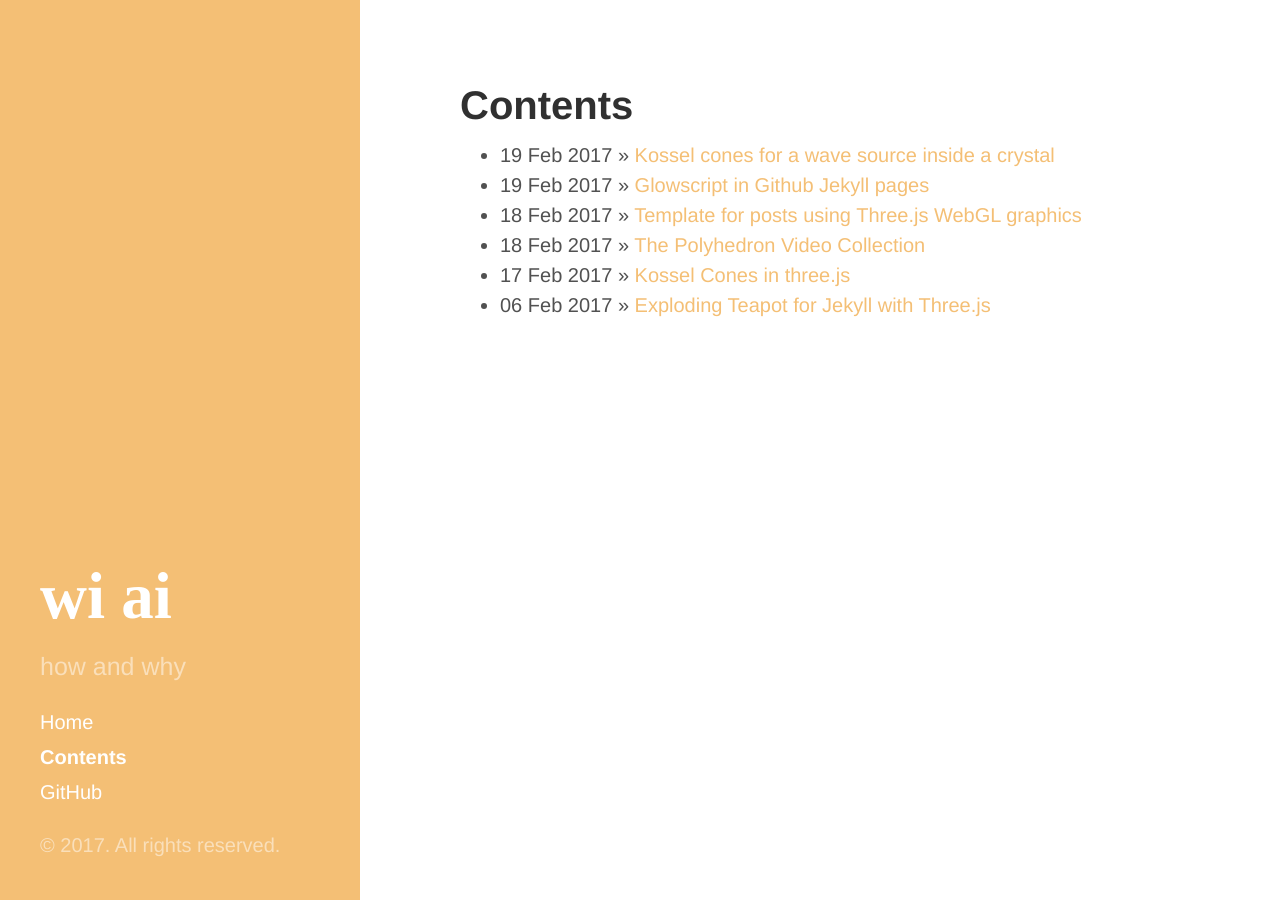
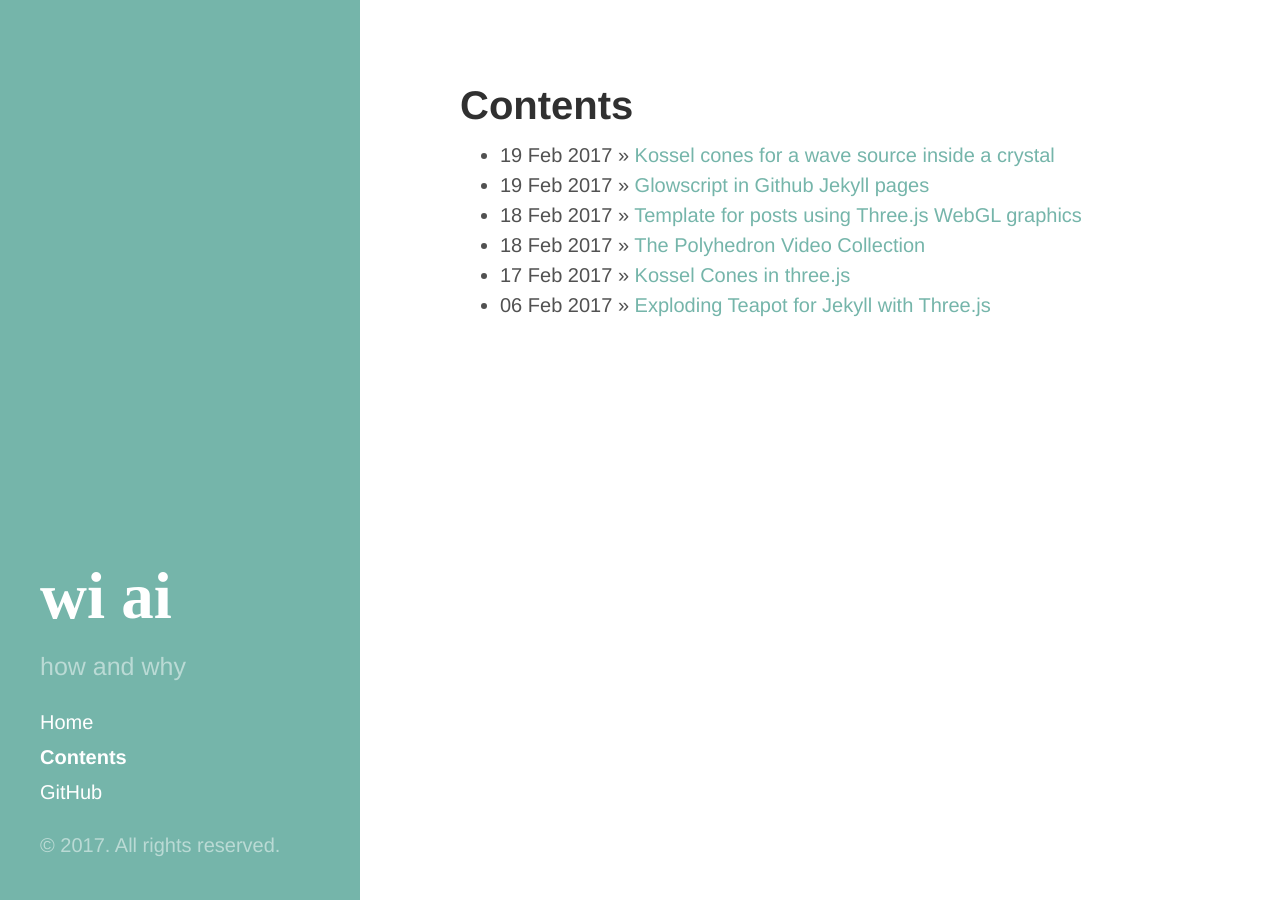
Before and after one commit to wiai/wiai.github.io, a Jekyll site: the page built from archive.md, in a window 1280 px wide. Built offline with Jekyll 4.4.1, drawn with Linux system fonts in a browser that asks for light colours.

Commit message:
Update default.html

```diff
--- a/_layouts/default.html
+++ b/_layouts/default.html
@@ -3,7 +3,7 @@
 
   {% include head.html %}
 
-  <body class="theme-base-0a">
+  <body class="theme-base-0c">
 
     {% include sidebar.html %}
 
```
